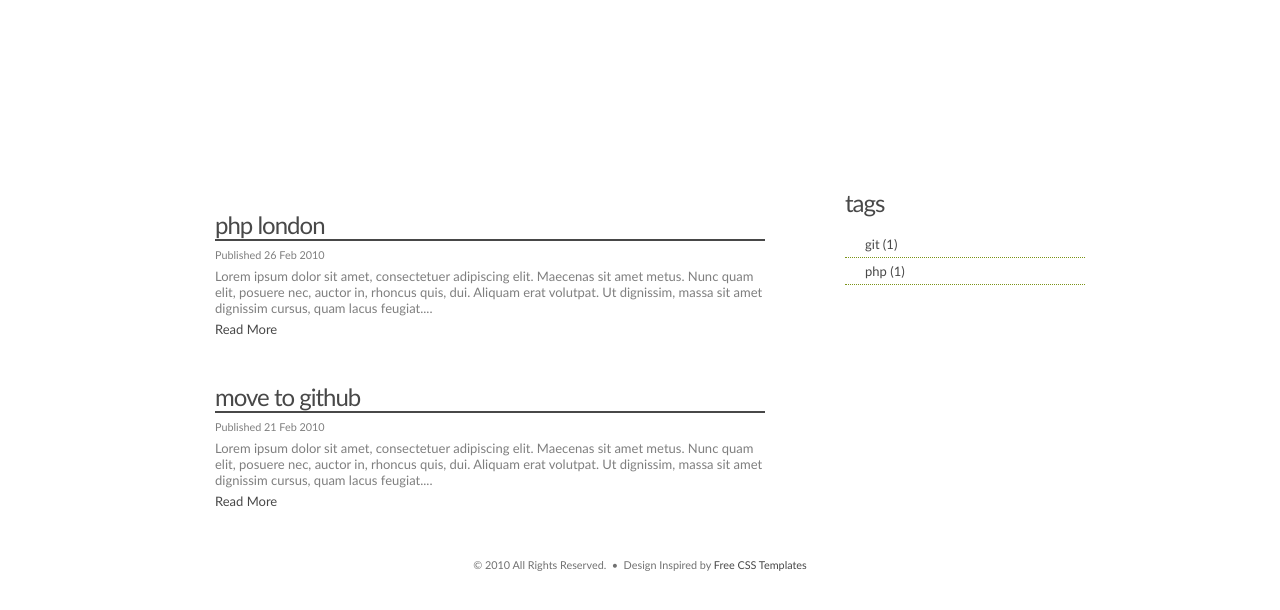
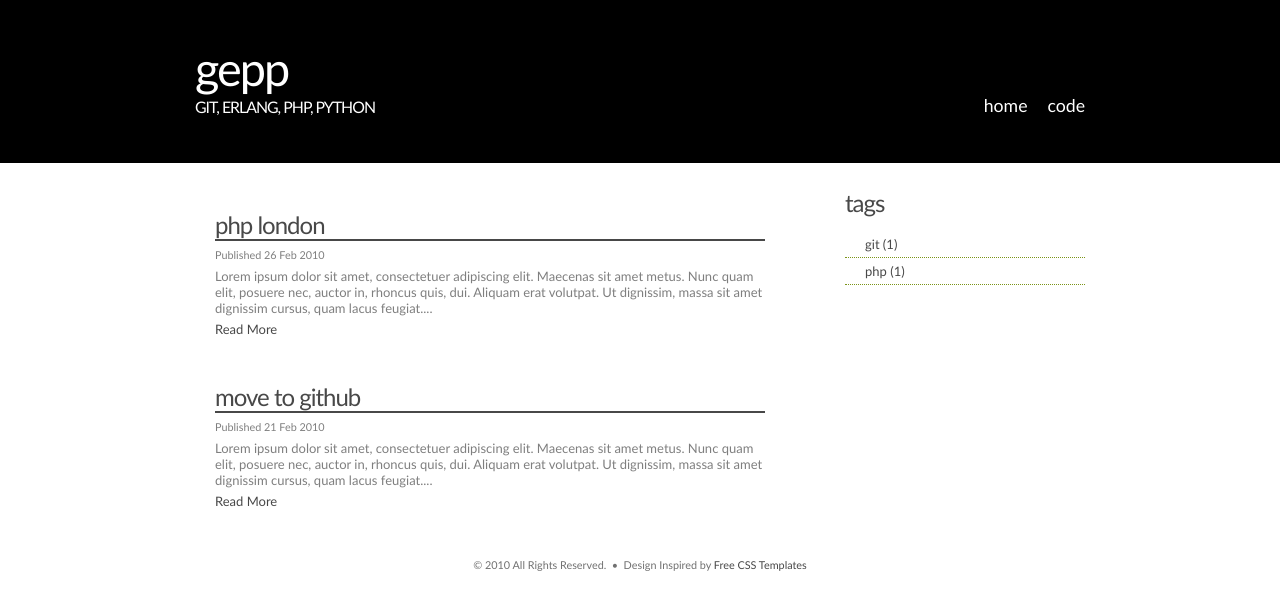
Before and after one commit to moobert/moobert.github.com, a Jekyll site: the page built from index.html, in a window 1280 px wide. Shown: the top 610 px of the page. Built offline with Jekyll 4.4.1, drawn with Linux system fonts in a browser that asks for light colours.

Commit message:
fix for css

```diff
--- a/css/screen.css
+++ b/css/screen.css
@@ -5,7 +5,7 @@ Released for free under a Creative Commons Attribution 2.5 License
 */
 
 body {
-	background:  #FFFFFF url(images/bg01.jpg) repeat-x top left;
+	background:  #FFFFFF url(/images/bg01.jpg) repeat-x top left;
 	font-size: 13px;
 	color: #7F7F7F;
 }
```
